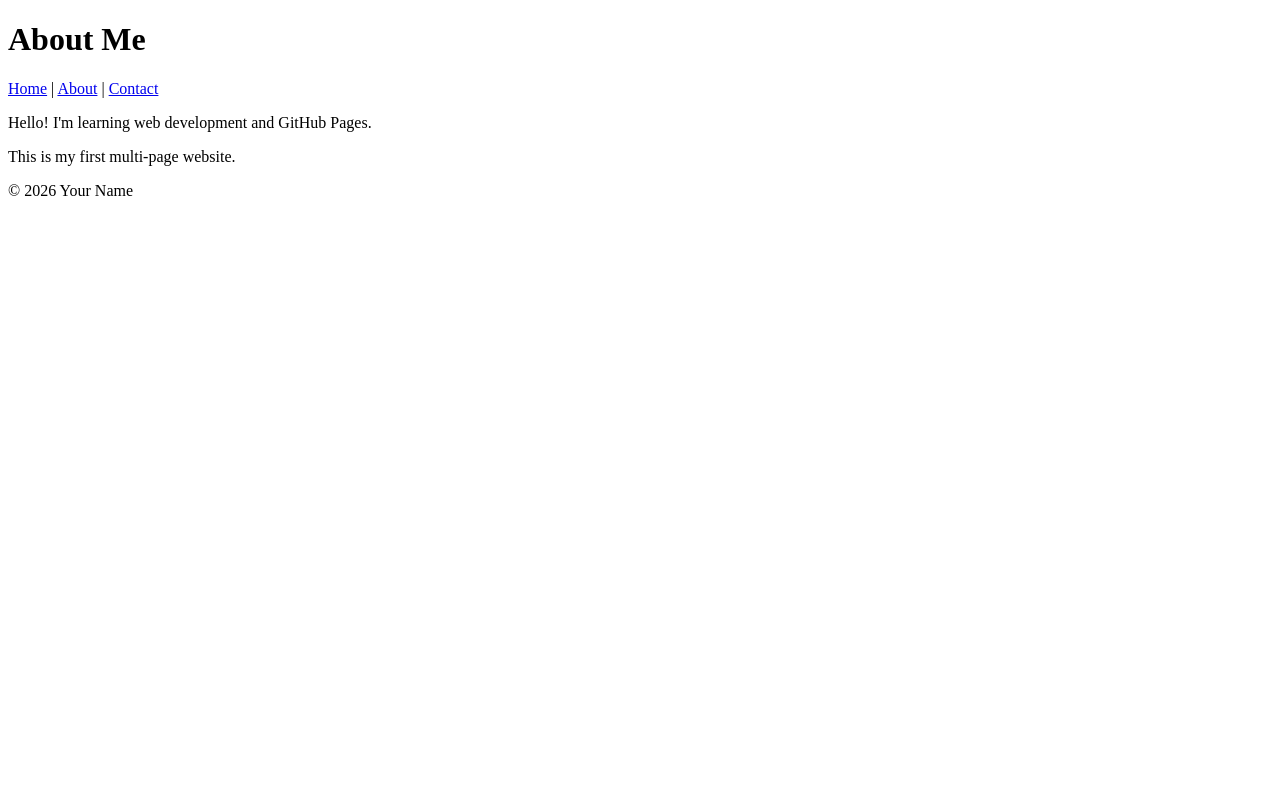
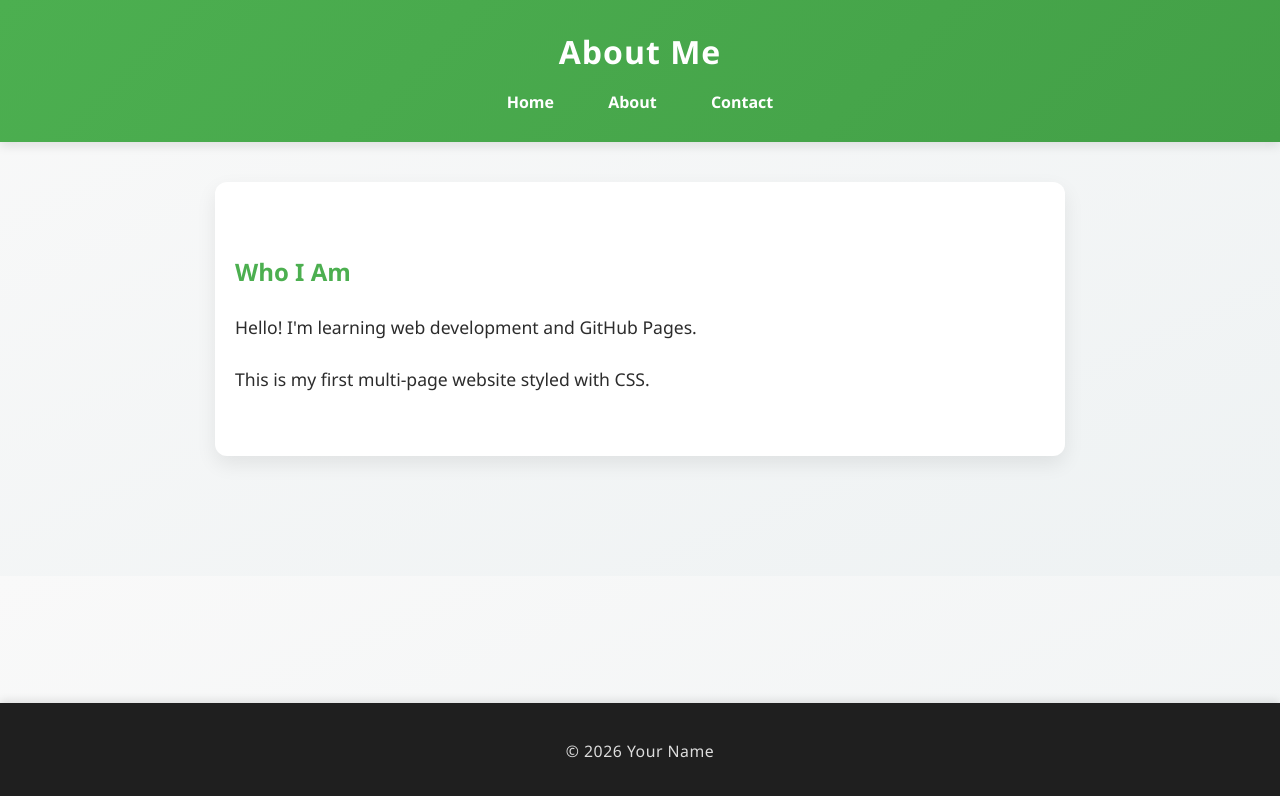
Before and after one commit to rakgomokgotla1-gif/cse25-295, a plain HTML site: page about.html in a window 1280 px wide. Drawn offline with Linux system fonts and the light colour scheme.

Commit message:
Update about.html

```diff
--- a/about.html
+++ b/about.html
@@ -1,24 +1,30 @@
 <!DOCTYPE html>
 <html lang="en">
+
 <head>
     <meta charset="UTF-8">
     <title>About Me</title>
     <meta name="viewport" content="width=device-width, initial-scale=1.0">
+
+    <link rel="stylesheet" href="style.css">
 </head>
+
 <body>
 
 <header>
     <h1>About Me</h1>
+
     <nav>
-        <a href="index.html">Home</a> |
-        <a href="about.html">About</a> |
+        <a href="index.html">Home</a>
+        <a href="about.html">About</a>
         <a href="contact.html">Contact</a>
     </nav>
 </header>
 
 <main>
+    <h2>Who I Am</h2>
     <p>Hello! I'm learning web development and GitHub Pages.</p>
-    <p>This is my first multi-page website.</p>
+    <p>This is my first multi-page website styled with CSS.</p>
 </main>
 
 <footer>
```
